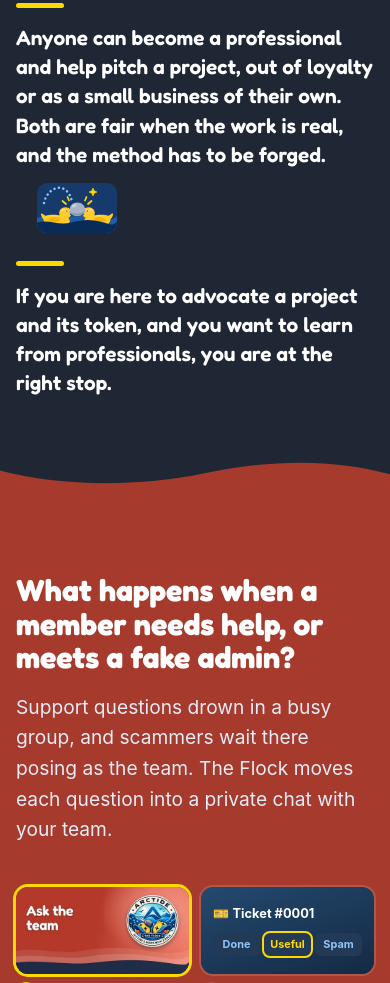
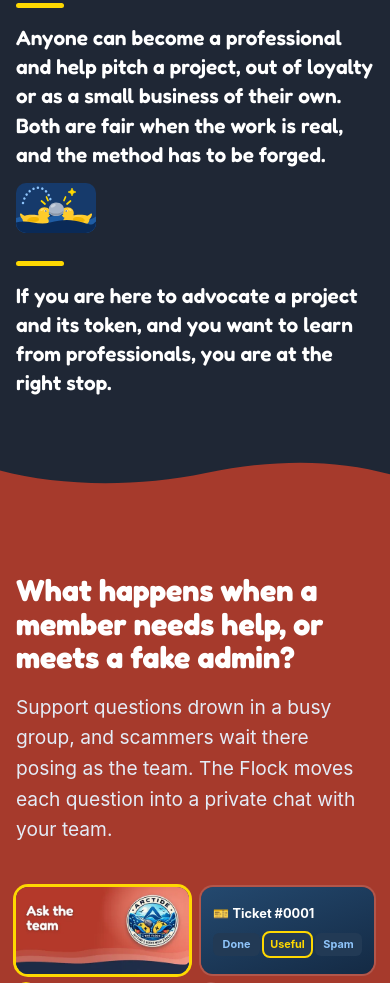
Before and after one commit to Siah-kin/the-flock-website, a plain HTML site: page index.html in a window 390 px wide. Shown: the part 10023-11006 px from the top of the page. Drawn offline with Linux system fonts and the light colour scheme.

Commit message:
Phone: the two-ducks picture lines up with the pull quote now that the quote has no side bar
Co-Authored-By: Claude Sonnet 5.5 <noreply@anthropic.com>

```diff
--- a/css/flock-twoducks.css
+++ b/css/flock-twoducks.css
@@ -15,7 +15,7 @@ body.dark-mode .td, .band .td { --td-sky: #163A6B; --td-wave2: #1F5CA3; --td-wav
 .pull-row .td { margin-top: 0; flex: none; flex-direction: column; align-items: flex-start; gap: 8px; }
 @media (max-width: 640px) {
     .pull-row { flex-direction: column; align-items: flex-start; gap: 14px; }
-    .pull-row .td { padding-left: 21px; flex-direction: row; align-items: center; gap: 12px; }
+    .pull-row .td { padding-left: 0; flex-direction: row; align-items: center; gap: 12px; }
 }
 
 /* Home, on the Monday card */
```
